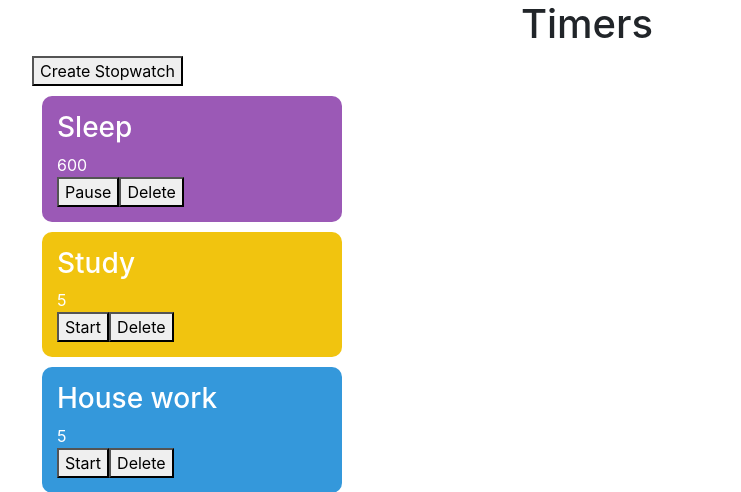
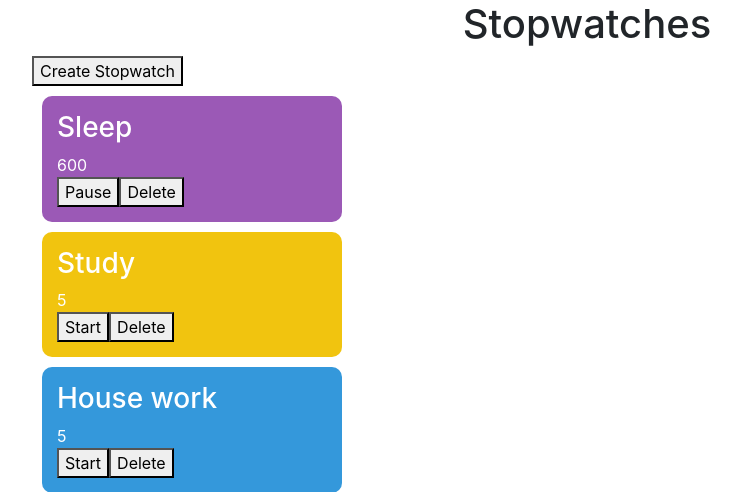
Before and after one commit to IvanTaborkikh/TimerWebSite, a Flask app: page /stopwatches in a window 1280 px wide. Shown: the part 56-548 px from the top of the page, without its empty margins (53-794 px from the left). Run offline with Flask 3, Linux system fonts and the light colour scheme; a user stored in the database is signed in; data comes from the database, SQL or seed files in the repository; both versions use the stored data as it was after the commit; some libraries are stand-ins or nearby versions.

Commit message:
README edit and stopwatchs page is added(not fully completed)

```diff
--- a/website/templates/stopwatches.html
+++ b/website/templates/stopwatches.html
@@ -1,7 +1,7 @@
 {% extends "base.html" %} {% block title %}Home{% endblock %}
 {% block content %}
 
-<h1 align="center">Timers</h1>
+<h1 align="center">Stopwatches</h1>
 
 <div>
     <button id="createStopwatch">Create Stopwatch</button>
--- a/website/views.py
+++ b/website/views.py
@@ -90,13 +90,14 @@ def start_timer(id):
         if not timer or timer.user_id != current_user.id:
             return jsonify({"error": "Not allowed"}), 403
 
-        timers = Timer.query.filter_by(user_id=current_user.id, is_running=True).all()
+        timers = Timer.query.filter_by(user_id=current_user.id).all()
 
         for t in timers:
-            if t.start_time != None:
+            if t.is_running and t.start_time:
                 t.elapsed_time += int((datetime.utcnow() - t.start_time).total_seconds())
             t.is_running = False
             t.start_time = None
+
 
         timer.is_running = True
         timer.start_time = datetime.utcnow()
```
Also changed, not shown: website/static/backendTimersController.js (+5 -5 lines), README.md, website/database.db, 3 other files.
